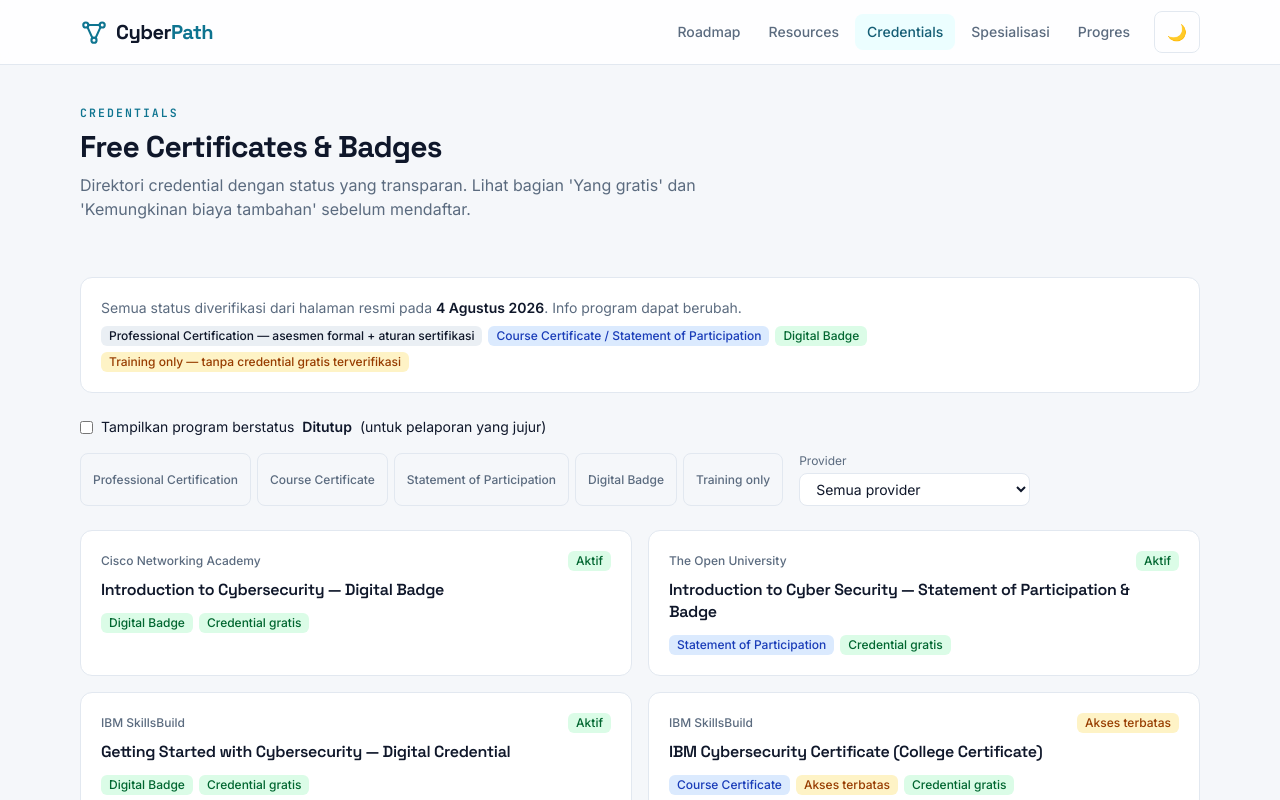
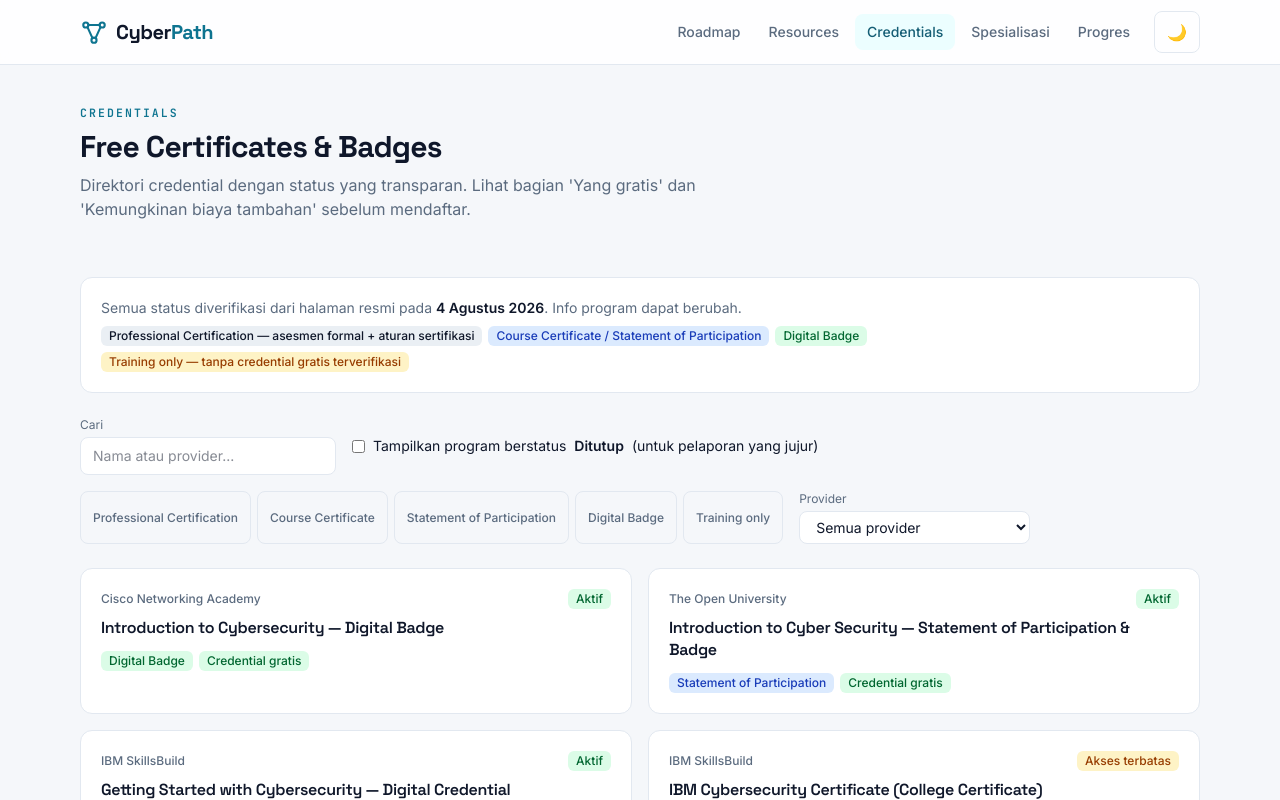
Before and after one commit to ranuay/media-hobbies, a React (Vite) app: page /credentials in a window 1280 px wide. Shown: the top 800 px of the page. Built offline with nearby package versions, Linux system fonts and the light colour scheme.

Commit message:
UX polish: sticky filters, credentials search, next-topic CTA, focused hero

```diff
--- a/src/pages/CredentialsPage.tsx
+++ b/src/pages/CredentialsPage.tsx
@@ -12,6 +12,7 @@
   const [showClosed, setShowClosed] = useState(false)
   const [typeFilter, setTypeFilter] = useState<string[]>([])
   const [providerFilter, setProviderFilter] = useState('')
+  const [search, setSearch] = useState('')
 
   const providers = useMemo(
     () => Array.from(new Set(credentials.map((c) => c.provider))).sort(),
@@ -27,9 +28,15 @@
       if (!showClosed && c.status === 'closed') return false
       if (typeFilter.length && !typeFilter.includes(c.type)) return false
       if (providerFilter && c.provider !== providerFilter) return false
+      if (search) {
+        const s = search.toLowerCase()
+        if (!c.name.toLowerCase().includes(s) && !c.provider.toLowerCase().includes(s)) {
+          return false
+        }
+      }
       return true
     })
-  }, [showClosed, typeFilter, providerFilter])
+  }, [showClosed, typeFilter, providerFilter, search])
 
   return (
     <div>
@@ -57,6 +64,20 @@
       </div>
 
       <div className="flex flex-wrap gap-4 mb-6">
+        <div className="w-full sm:w-64">
+          <label htmlFor="cred-search" className="text-xs text-muted dark:text-dark-muted block mb-1">
+            Cari
+          </label>
+          <input
+            id="cred-search"
+            type="text"
+            value={search}
+            onChange={(e) => setSearch(e.target.value)}
+            placeholder="Nama atau provider..."
+            className="w-full px-3 py-2 border border-border dark:border-dark-border rounded-lg bg-surface dark:bg-dark-surface text-sm focus:border-primary dark:focus:border-dark-primary focus:outline-none"
+          />
+        </div>
+
         <label className="flex items-center gap-2 text-sm">
           <input
             type="checkbox"
--- a/src/pages/Home.tsx
+++ b/src/pages/Home.tsx
@@ -19,7 +19,7 @@
         <div className="absolute inset-0 bg-gradient-to-b from-transparent to-background dark:to-dark-background pointer-events-none" />
         <div className="relative px-6 sm:px-10 py-14 sm:py-20 max-w-2xl">
           <p className="eyebrow mb-4">
-            <span className="text-accent dark:text-dark-accent">●</span> MVP — cybersecurity fundamentals
+            <span className="text-accent dark:text-dark-accent">●</span> cybersecurity fundamentals
           </p>
           <h1 className="font-display text-4xl sm:text-5xl font-bold tracking-tight leading-[1.05]">
             Satu peta belajar{' '}
@@ -36,12 +36,6 @@
               className="px-6 py-3 bg-primary dark:bg-dark-primary text-white rounded-xl font-semibold hover:bg-primary-dark dark:hover:bg-dark-primary-dark transition-colors shadow-sm"
             >
               Mulai Cybersecurity Fundamentals →
-            </Link>
-            <Link
-              to="/credentials"
-              className="px-6 py-3 border border-border dark:border-dark-border bg-surface/60 dark:bg-dark-surface/60 text-foreground dark:text-dark-foreground rounded-xl font-medium hover:bg-surface dark:hover:bg-dark-surface transition-colors"
-            >
-              Lihat Free Certificates
             </Link>
           </div>
         </div>
--- a/src/pages/ResourcesPage.tsx
+++ b/src/pages/ResourcesPage.tsx
@@ -77,7 +77,7 @@
       />
 
       <div className="grid lg:grid-cols-[260px_1fr] gap-6">
-        <aside className="space-y-4">
+        <aside className="space-y-4 lg:sticky lg:top-20 lg:self-start">
           <div>
             <label htmlFor="search" className="text-sm font-medium">
               Cari
--- a/src/pages/TopicDetailPage.tsx
+++ b/src/pages/TopicDetailPage.tsx
@@ -1,5 +1,5 @@
 import { Link, useParams } from 'react-router-dom'
-import { getTopicById } from '../utils/labels'
+import { getTopicById, getTopicsInOrder } from '../utils/labels'
 import { getResourceById } from '../utils/labels'
 import { useProgress } from '../context/ProgressContext'
 import PageHeader from '../components/common/PageHeader'
@@ -26,6 +26,9 @@
   const primaryResources = topic.primaryResourceIds.map(getResourceById).filter(Boolean)
   const alternativeResources = topic.alternativeResourceIds.map(getResourceById).filter(Boolean)
   const prerequisiteTopics = (topic.prerequisites ?? []).map(getTopicById).filter(Boolean)
+  const orderedTopics = getTopicsInOrder()
+  const currentIndex = orderedTopics.findIndex((t) => t.id === topic.id)
+  const nextTopic = currentIndex >= 0 && currentIndex < orderedTopics.length - 1 ? orderedTopics[currentIndex + 1] : undefined
 
   return (
     <div>
@@ -175,9 +178,27 @@
       </section>
 
       {topic.nextSteps && (
-        <section className="p-5 border border-border dark:border-dark-border bg-surface dark:bg-dark-surface rounded-xl">
+        <section className="mb-8 p-5 border border-border dark:border-dark-border bg-surface dark:bg-dark-surface rounded-xl">
           <h2 className="font-semibold mb-2">Langkah berikutnya</h2>
           <p className="text-sm text-muted dark:text-dark-muted leading-relaxed">{topic.nextSteps}</p>
+        </section>
+      )}
+
+      {nextTopic && (
+        <section className="p-6 border border-primary/30 dark:border-dark-primary/30 bg-primary-light/40 dark:bg-dark-primary-light/40 rounded-2xl">
+          <div className="eyebrow mb-2">
+            topik {String(nextTopic.order).padStart(2, '0')} / {orderedTopics.length}
+          </div>
+          <h2 className="font-display text-xl font-semibold mb-1">{nextTopic.title}</h2>
+          <p className="text-sm text-muted dark:text-dark-muted mb-4 leading-relaxed">
+            {nextTopic.summary}
+          </p>
+          <Link
+            to={`/topics/${nextTopic.id}`}
+            className="inline-flex items-center gap-2 px-5 py-2.5 bg-primary dark:bg-dark-primary text-white rounded-xl font-medium hover:bg-primary-dark dark:hover:bg-dark-primary-dark transition"
+          >
+            Lanjut ke topik berikutnya →
+          </Link>
         </section>
       )}
     </div>
```
